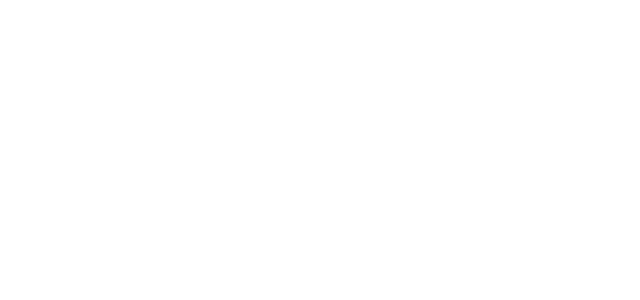
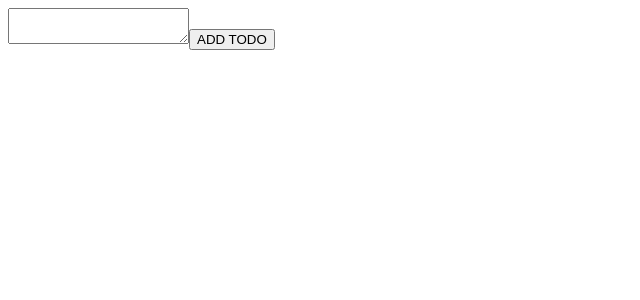
Before and after one commit to Shamil-Abakarov/react-redux-todoList, a React (Create React App) app: page / in a window 1280 px wide. Shown: the top 300 px of the page, without its empty margins (0-640 px from the left). Built offline with nearby package versions, Linux system fonts and the light colour scheme.

Commit message:
import TodoForm component

```diff
--- a/src/components/TodoContent.js
+++ b/src/components/TodoContent.js
@@ -1,9 +1,13 @@
 import React, { Component } from 'react';
+
+import TodoForm from './TodoForm';
 
 class TodoContent extends Component {
 	render(){
 		return(
-			<div></div>
+			<div>
+				<TodoForm />
+			</div>
 		);
 	}
 }
```
